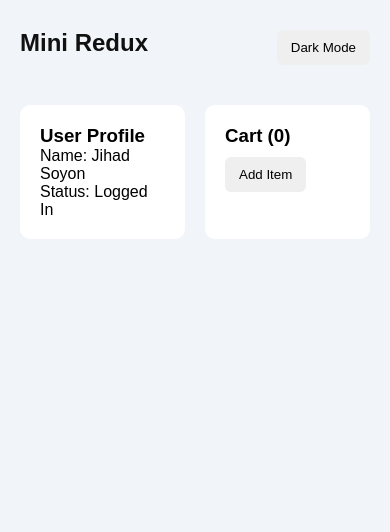
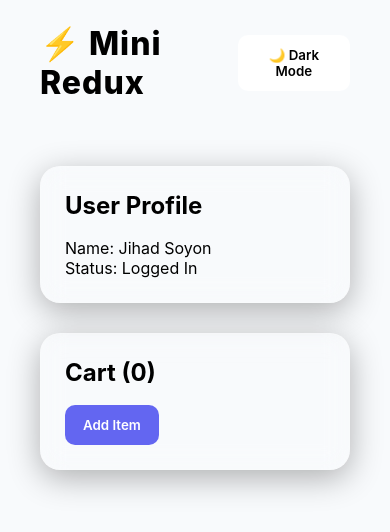
Before and after one commit to jihadsoyon/React-Learn-Practice, a React (Vite) app in the folder Problem-Solving/mini-redux/: page / in a window 390 px wide. Shown: the top 532 px of the page. Built offline with nearby package versions, Linux system fonts and the light colour scheme.

Commit message:
style: improve dashboard ui with modern glassmorphism design and responsive layout

```diff
--- a/Problem-Solving/mini-redux/src/components/Navbar.jsx
+++ b/Problem-Solving/mini-redux/src/components/Navbar.jsx
@@ -3,7 +3,8 @@ import ThemeToggle from "./ThemeToggle";
 const Navbar = () => {
   return (
     <nav className="navbar">
-      <h2>Mini Redux</h2>
+      <h1 className="logo">⚡ Mini Redux</h1>
+
       <ThemeToggle />
     </nav>
   );
--- a/Problem-Solving/mini-redux/src/components/ThemeToggle.jsx
+++ b/Problem-Solving/mini-redux/src/components/ThemeToggle.jsx
@@ -6,10 +6,10 @@ const ThemeToggle = () => {
 
   return (
     <button
+      className="btn theme-btn"
       onClick={() => dispatch({ type: "TOGGLE_THEME" })}
-      className="btn"
     >
-      {state.theme === "light" ? "Dark Mode" : "Light Mode"}
+      {state.theme === "light" ? "🌙 Dark Mode" : "☀ Light Mode"}
     </button>
   );
 };
--- a/Problem-Solving/mini-redux/src/index.css
+++ b/Problem-Solving/mini-redux/src/index.css
@@ -2,69 +2,135 @@
   margin: 0;
   padding: 0;
   box-sizing: border-box;
-  font-family: sans-serif;
+  font-family: "Inter", sans-serif;
+}
+
+body {
+  background: linear-gradient(to right, #0f172a, #1e293b);
 }
 
 .app {
   min-height: 100vh;
   transition: 0.3s;
+  color: white;
 }
 
 .light {
-  background: #f1f5f9;
-  color: #111;
+  background: #f8fafc;
+  color: black;
 }
 
 .dark {
-  background: #0f172a;
+  background: linear-gradient(to right, #020617, #0f172a);
   color: white;
 }
 
+/* Navbar */
+
 .navbar {
-  padding: 20px;
+  padding: 24px 40px;
   display: flex;
   justify-content: space-between;
   align-items: center;
 }
 
+.logo {
+  font-size: 32px;
+  font-weight: 800;
+  letter-spacing: 1px;
+}
+
+/* Container */
+
 .container {
   display: flex;
-  gap: 20px;
-  padding: 20px;
+  gap: 30px;
+  padding: 40px;
+  flex-wrap: wrap;
 }
 
+/* Cards */
+
 .card {
-  background: white;
-  color: black;
-  padding: 20px;
-  border-radius: 10px;
-  width: 300px;
+  width: 360px;
+  padding: 24px;
+  border-radius: 20px;
+
+  background: rgba(255, 255, 255, 0.08);
+
+  backdrop-filter: blur(12px);
+
+  border: 1px solid rgba(255, 255, 255, 0.1);
+
+  box-shadow: 0 8px 32px rgba(0, 0, 0, 0.3);
+
+  transition: 0.3s;
 }
 
-.dark .card {
-  background: #1e293b;
+.card:hover {
+  transform: translateY(-6px);
+}
+
+.card h3 {
+  margin-bottom: 18px;
+  font-size: 24px;
+}
+
+/* Buttons */
+
+.btn {
+  border: none;
+  padding: 12px 18px;
+  border-radius: 10px;
+  cursor: pointer;
+  font-weight: 600;
+  transition: 0.3s;
+
+  background: #6366f1;
   color: white;
 }
 
-.btn {
-  margin-top: 10px;
-  padding: 10px 14px;
-  border: none;
-  cursor: pointer;
-  border-radius: 6px;
-}
-
-.item {
-  margin-top: 10px;
-  display: flex;
-  justify-content: space-between;
+.btn:hover {
+  background: #4f46e5;
 }
 
 .remove-btn {
   border: none;
-  background: crimson;
+  padding: 8px 12px;
+  border-radius: 8px;
+  cursor: pointer;
+
+  background: #ef4444;
   color: white;
-  padding: 6px 10px;
-  border-radius: 5px;
-  cursor: pointer;
 }
+
+.remove-btn:hover {
+  background: #dc2626;
+}
+
+/* Cart Items */
+
+.item {
+  margin-top: 16px;
+  padding: 12px;
+
+  border-radius: 10px;
+
+  background: rgba(255,255,255,0.05);
+
+  display: flex;
+  justify-content: space-between;
+  align-items: center;
+}
+
+/* Theme Button */
+
+.theme-btn {
+  background: white;
+  color: black;
+}
+
+.dark .theme-btn {
+  background: #1e293b;
+  color: white;
+}
```
